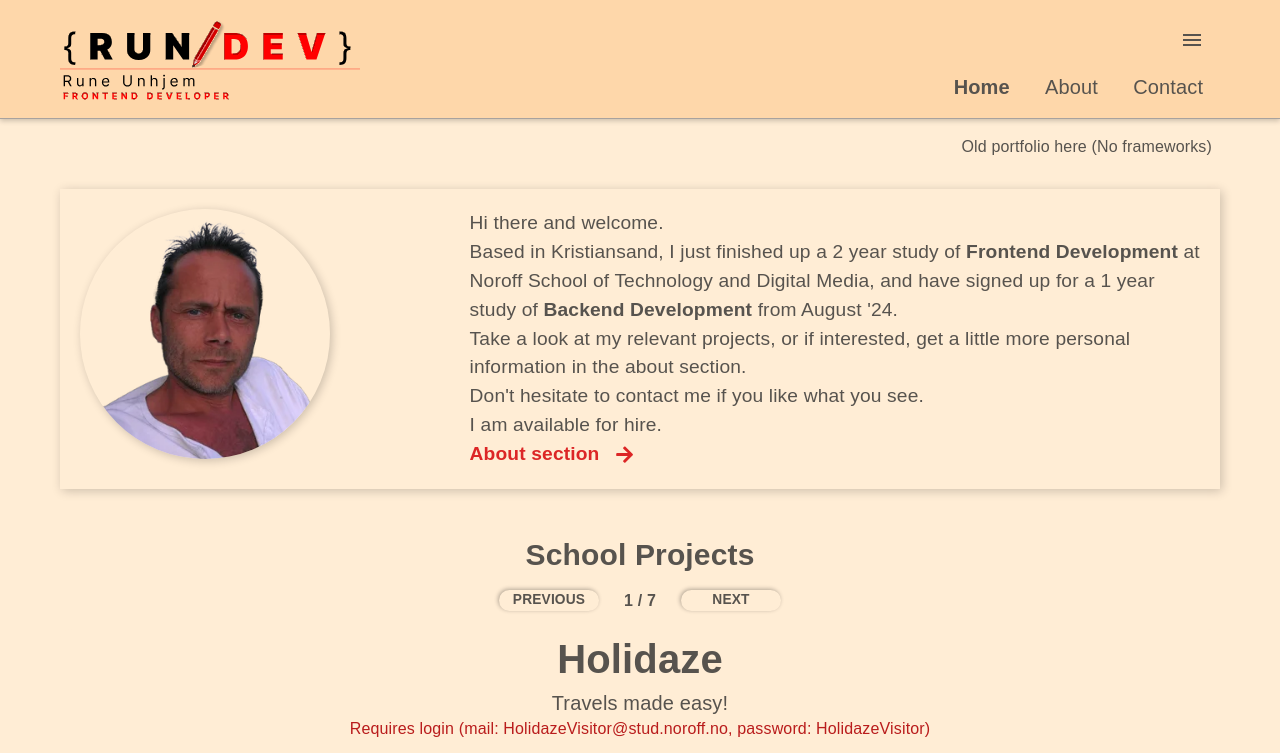
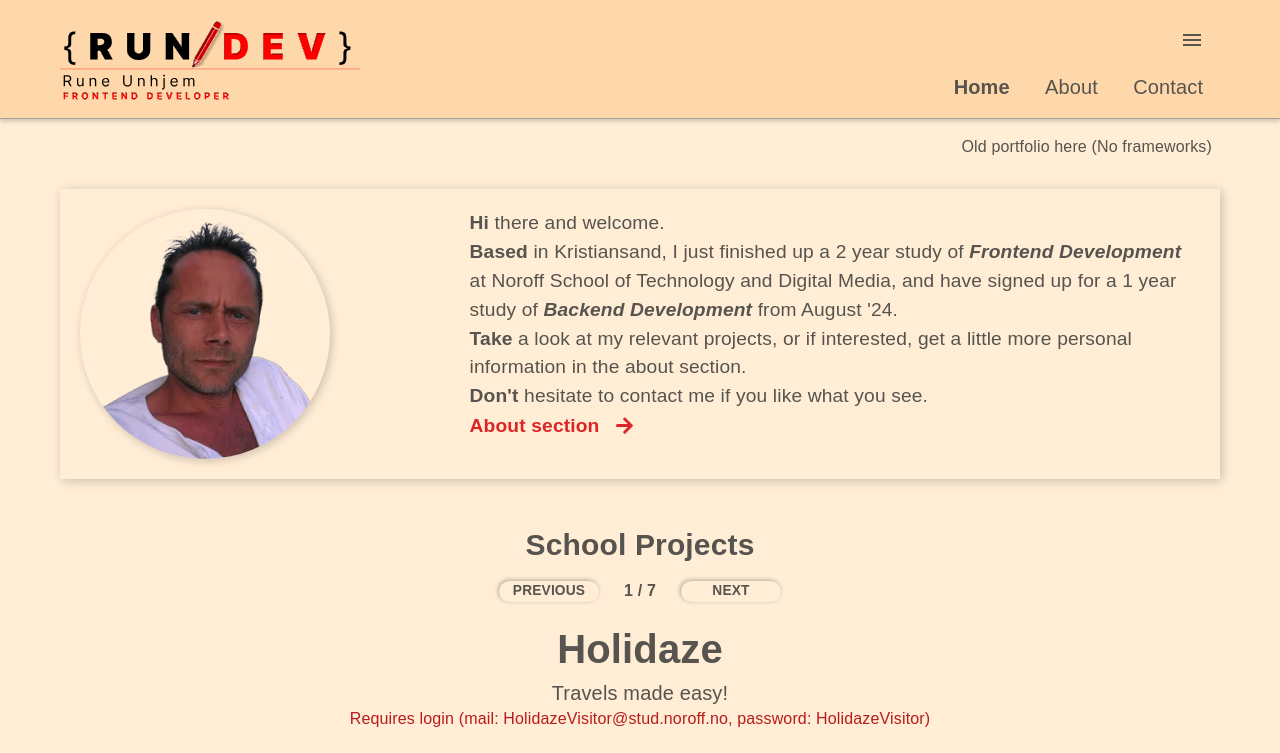
Before and after one commit to runeunhjem/portfolio-2, a React (Vite) app: page / in a window 1280 px wide. Shown: the top 753 px of the page. Built offline with nearby package versions, Linux system fonts and the light colour scheme; a web font is replaced by a local one.

Commit message:
Fix to gallery arrows

```diff
--- a/src/components/Header/index.styled.jsx
+++ b/src/components/Header/index.styled.jsx
@@ -35,7 +35,7 @@ export const LogoLink = styled(Link)`
     width: 300px !important;
     height: 86.422px;
     margin-left: 0.75rem;
-    max-width: none !important; /* Add this line */
+    max-width: none !important;
 
     @media screen and (max-width: 468px) {
       width: 250px !important;
--- a/src/components/Intro/index.jsx
+++ b/src/components/Intro/index.jsx
@@ -15,19 +15,28 @@ const Intro = () => {
           <img src={introImage} alt="Illustration of Rune Unhjem" />
         </S.IntroImageContainer>
         <S.AllText>
-          <p>Hi there and welcome.</p>
           <p>
-            Based in Kristiansand, I just finished up a 2 year study of{" "}
-            <strong>Frontend Development</strong> at Noroff School of Technology
-            and Digital Media, and have signed up for a 1 year study of{" "}
-            <strong>Backend Development</strong> from August &apos;24.
+            <b>Hi</b> there and welcome.
           </p>
           <p>
-            Take a look at my relevant projects, or if interested, get a little
-            more personal information in the about section.
+            <b>Based</b> in Kristiansand, I just finished up a 2 year study of{" "}
+            <strong>
+              <i>Frontend Development</i>
+            </strong>{" "}
+            at Noroff School of Technology and Digital Media, and have signed up
+            for a 1 year study of{" "}
+            <strong>
+              <i>Backend Development</i>
+            </strong>{" "}
+            from August &apos;24.
           </p>
-          <p>Don&apos;t hesitate to contact me if you like what you see.</p>
-          <p>I am available for hire.</p>
+          <p>
+            <b>Take</b> a look at my relevant projects, or if interested, get a
+            little more personal information in the about section.
+          </p>
+          <p>
+            <b>Don&apos;t</b> hesitate to contact me if you like what you see.
+          </p>
           <Link to="/about">
             <S.HighlightText>
               About section <FaArrowRight />
@@ -36,21 +45,29 @@ const Intro = () => {
         </S.AllText>
         <S.InitialText>
           <p>
-            Hi there and welcome. Based in Kristiansand, I just finished up a 2
-            year study of <strong>Frontend Development</strong> at Noroff School
-            of Technology and Digital Media, and have signed up for a 1 year
-            study of <strong>Backend Development</strong> from August &apos;24.
+            <b>Hi</b> there and welcome. Based in Kristiansand, I just finished
+            up a 2 year study of{" "}
+            <strong>
+              <i>Frontend Development</i>
+            </strong>{" "}
+            at Noroff School of Technology and Digital Media, and have signed up
+            for a 1 year study of{" "}
+            <strong>
+              <i>Backend Development</i>
+            </strong>{" "}
+            from August &apos;24.
           </p>
         </S.InitialText>
       </S.FlexContainer>
       <S.IntroTextContainer>
         <S.RemainingText>
           <p>
-            Take a look at my relevant projects, or if interested, get a little
-            more personal information in the about section.
+            <b>Take</b> a look at my relevant projects, or if interested, get a
+            little more personal information in the about section.
           </p>
-          <p>Don&apos;t hesitate to contact me if you like what you see.</p>
-          <p>I am available for hire. </p>
+          <p>
+            <b>Don&apos;t</b> hesitate to contact me if you like what you see.
+          </p>
           <Link to="/about">
             <S.HighlightText>
               About section
--- a/src/components/Intro/index.styled.jsx
+++ b/src/components/Intro/index.styled.jsx
@@ -84,8 +84,15 @@ export const HighlightText = styled.span`
   align-items: center;
   gap: 1rem;
   cursor: pointer;
+  width: fit-content;
+  padding-left: 0;
+  transition: all 0.3s ease-in-out;
+  height: 30px;
   &:hover {
-    text-decoration: underline;
+    /* text-decoration: underline; */
+    padding-left: 10px;
+    border-bottom: 1px solid var(--red-600);
+    transform: scale(1.1);
   }
 `;
 
--- a/src/components/ProjectCard/index.styled.jsx
+++ b/src/components/ProjectCard/index.styled.jsx
@@ -85,11 +85,14 @@ export const Project = styled.div`
     .slick-next {
       right: 10px !important;
       z-index: 1000 !important;
-      @media (min-width: 468px) {
+      @media (min-width: 469px) {
         right: -10px !important;
       }
-      @media (max-width: 1069px) {
-        right: 14px;
+      @media (max-width: 1068px) {
+        right: 14px !important;
+      }
+      @media (min-width: 1069px) {
+        right: 24px !important;
       }
     }
 
```
